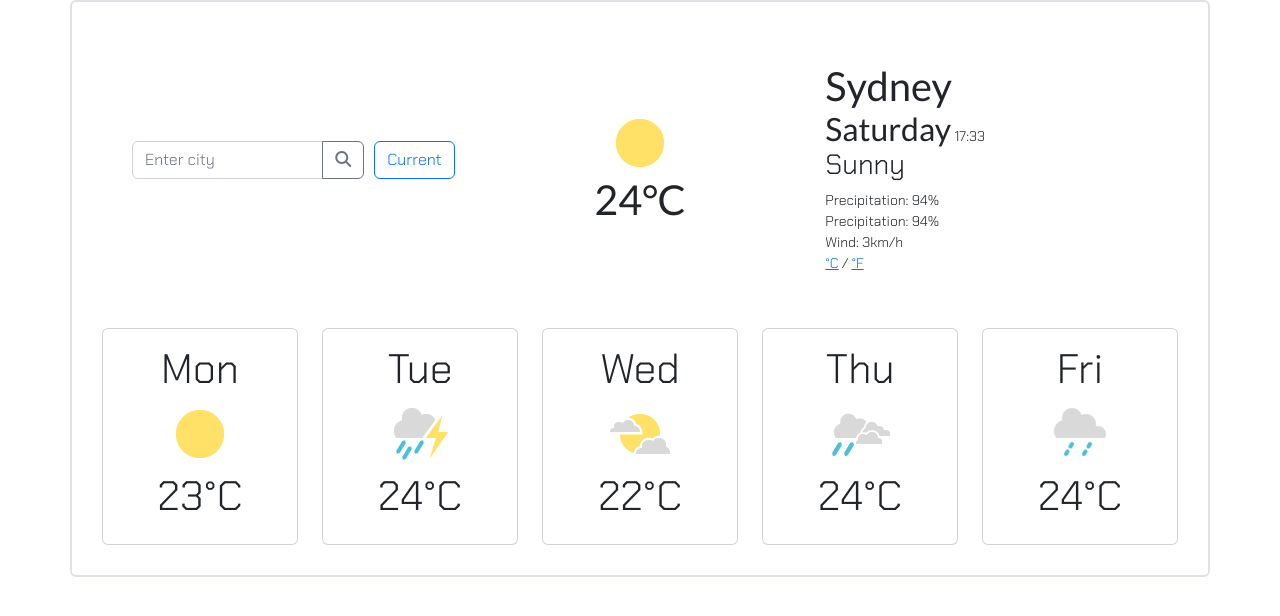
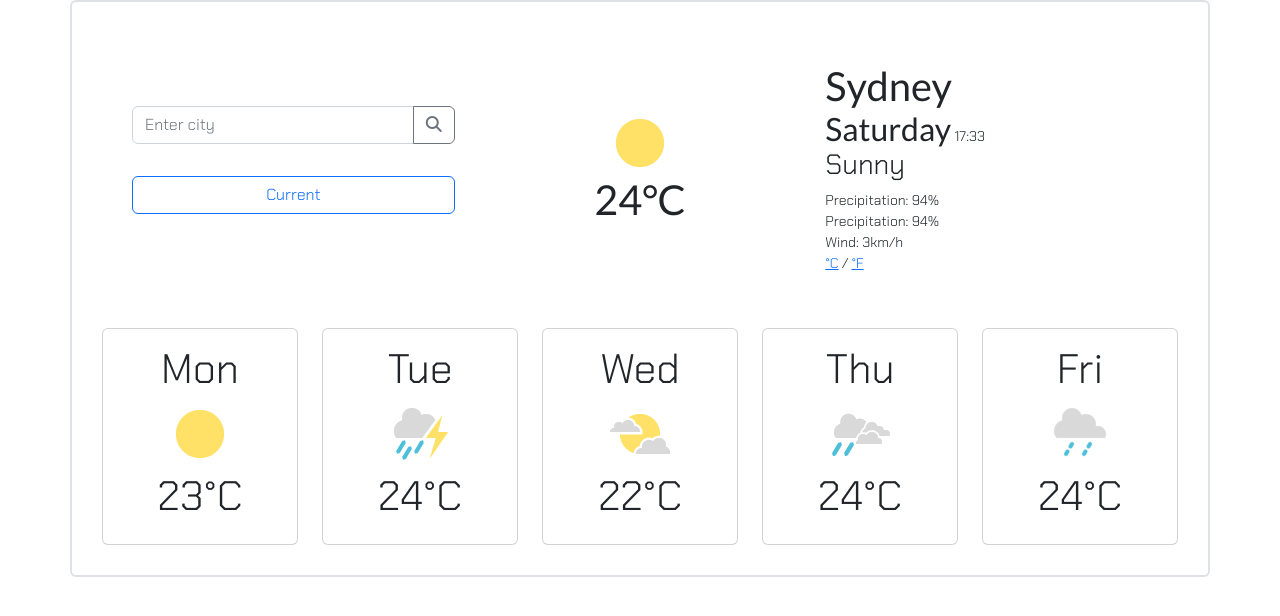
Before and after one commit to victorianimchenko/weather, a plain HTML site: page index.html in a window 1280 px wide. Drawn offline with nearby package versions, Linux system fonts and the light colour scheme.

Commit message:
change dislocate btn

```diff
--- a/index.html
+++ b/index.html
@@ -47,14 +47,21 @@
                         <i class="fa-solid fa-magnifying-glass"></i>
                       </button>
                    </div>
+                   <div class="current-button">
+                    <button
+                     class="btn btn-outline-primary btn-current"
+                     type="button"
+                     id="btn-current"
+                     >Current</button>
+                  </div>
                 </form>
-            <div class="current-button">
+            <!-- <div class="current-button">
               <button
                class="btn btn-outline-primary"
                type="button"
                id="btn-current"
                >Current</button>
-            </div>
+            </div> -->
             </div>
           <div class="col h-50">
             <img class="sunny-icon" src="images/sunny.png" alt="sunny" />
--- a/src/styles.css
+++ b/src/styles.css
@@ -30,7 +30,6 @@ body {
   }
 
   .current-button {
-    margin-left: 10px;
     margin-bottom: 16px;
   }
 
@@ -48,3 +47,6 @@ body {
   .link-c:hover {
     color: grey;
   }
+  .btn-current {
+    width: 100%;
+  }
```
